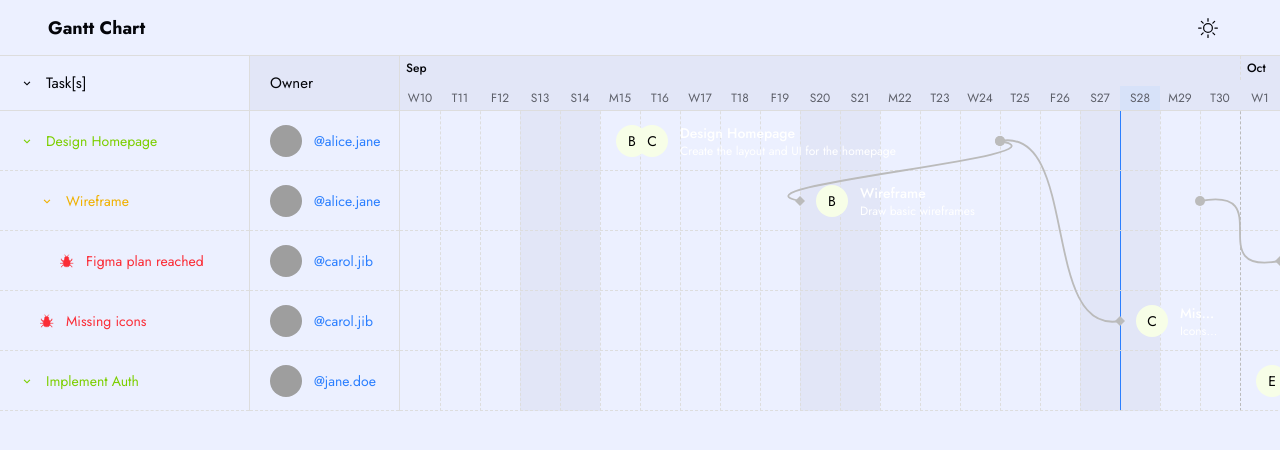
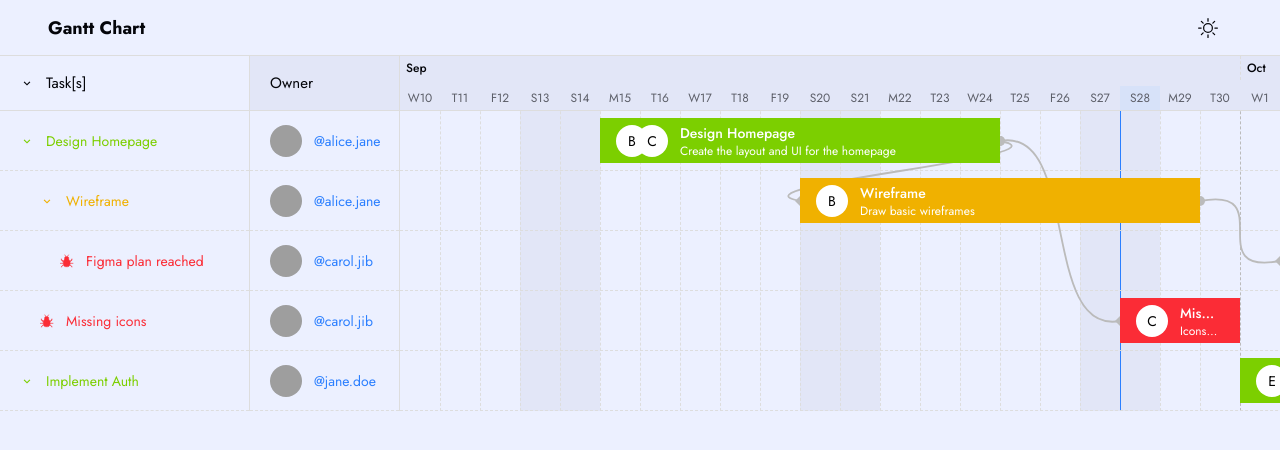
Before and after one commit to whispnode/gantt-chart, a Next.js app: page / in a window 1280 px wide. Shown: the top 450 px of the page. Built offline with nearby package versions, Linux system fonts and the light colour scheme; grey boxes are pictures that could not be loaded.

Commit message:
Updated className with color

```diff
--- a/src/components/gantt/GanttItem.tsx
+++ b/src/components/gantt/GanttItem.tsx
@@ -84,7 +84,7 @@ export default function GanttItem({
         <div
             ref={ref}
             style={{ left: `${initLeft}px`, width: `${taskWidth}px` }}
-            className={`bg-${color}-500 z-[4] flex items-center px-4 h-[45px] absolute cursor-pointer`}
+            className={`${color} z-[4] flex items-center px-4 h-[45px] absolute cursor-pointer`}
         >
             <div
                 className={`text-white w-full h-full flex items-center gap-x-3`}
@@ -93,13 +93,13 @@ export default function GanttItem({
                     {visibleAssignees.map((a, i) => (
                         <div
                             key={i}
-                            className={`size-8 bg-lime-50 grid place-items-center text-sm rounded-full`}
+                            className={`size-8 bg-white grid place-items-center text-sm rounded-full`}
                         >
                             {a.charAt(1).toUpperCase()}
                         </div>
                     ))}
                     {assignees.length - visibleAssignees.length > 0 && (
-                        <div className="size-8 text-card-foreground bg-card grid place-items-center text-sm rounded-full">
+                        <div className="size-8 grid place-items-center text-sm rounded-full">
                             +{assignees.length - visibleAssignees.length}
                         </div>
                     )}
```
